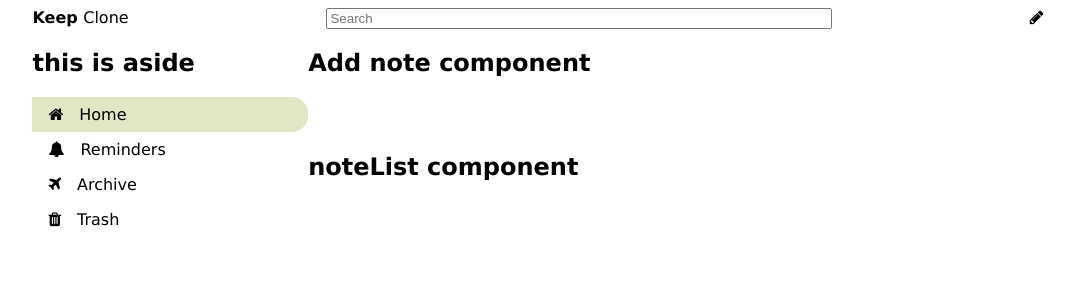
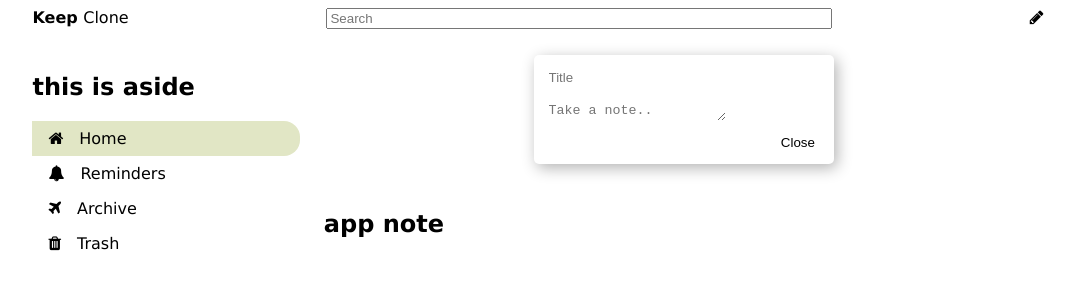
Before and after one commit to lukas-anci/keep-clone, a React (Create React App) app: page / in a window 1280 px wide. Shown: the top 300 px of the page, without its empty margins (102-1176 px from the left). Built offline with nearby package versions, Linux system fonts and the light colour scheme; the HTML template or start-up script is replaced by a standard one.

Commit message:
add npte style in place

```diff
--- a/src/App.css
+++ b/src/App.css
@@ -1,4 +1,7 @@
 /* global */
+* {
+  box-sizing: border-box;
+}
 body {
   font-family: Verdana, Geneva, Tahoma, sans-serif;
 }
@@ -11,6 +14,7 @@
   max-width: 80%;
   margin: 0 auto;
   display: grid;
+  gap: 1.5em;
   grid-template-areas:
     'navbar navbar navbar navbar navbar'
     'aside app-add app-add app-add app-add'
--- a/src/App.jsx
+++ b/src/App.jsx
@@ -5,7 +5,9 @@
 import AppAddNote from './components/appAddNote/appAddNote';
 import './App.css';
 class App extends Component {
-  state = {};
+  state = {
+    notes: [],
+  };
   render() {
     return (
       <div className="App">
--- a/src/components/appAddNote/appAddNote.jsx
+++ b/src/components/appAddNote/appAddNote.jsx
@@ -1,10 +1,34 @@
 import React, { Component } from 'react';
+import './style.css';
 class AppAddNote extends Component {
   state = {};
+
+  handleSubmit = (event) => {
+    event.preventDefault();
+    console.log('siusti');
+  };
   render() {
     return (
       <div className="app-add">
-        <h2>Add note component</h2>
+        <div className="inner-note">
+          <form onSubmit={this.handleSubmit}>
+            <input
+              className="input"
+              type="text"
+              name="title"
+              placeholder="Title"
+            />
+
+            <textarea
+              className="input textarea"
+              name="body"
+              placeholder="Take a note.."
+            ></textarea>
+            <button className="link-like" type="submit">
+              Close
+            </button>
+          </form>
+        </div>
       </div>
     );
   }
--- /dev/null
+++ b/src/components/appAddNote/style.css
@@ -0,0 +1,30 @@
+.app-add {
+  display: flex;
+  align-items: center;
+  justify-content: center;
+}
+
+.inner-note {
+  padding: 0.8em;
+  border-radius: 5px;
+  min-width: 300px;
+  box-shadow: 3px 4px 15px #b3b3b3;
+}
+.input {
+  border: none;
+  display: block;
+  height: 1.5em;
+  margin-bottom: 1em;
+}
+
+.input:focus-visible {
+  outline: none;
+  border-bottom: 1px solid #000;
+}
+
+.link-like {
+  border: none;
+  background-color: transparent;
+  cursor: pointer;
+  float: right;
+}
--- a/src/components/appNoteList/appNoteList.jsx
+++ b/src/components/appNoteList/appNoteList.jsx
@@ -4,7 +4,7 @@
   render() {
     return (
       <div className="app-note">
-        <h2>noteList component</h2>
+        <h2>app note</h2>
       </div>
     );
   }
```
